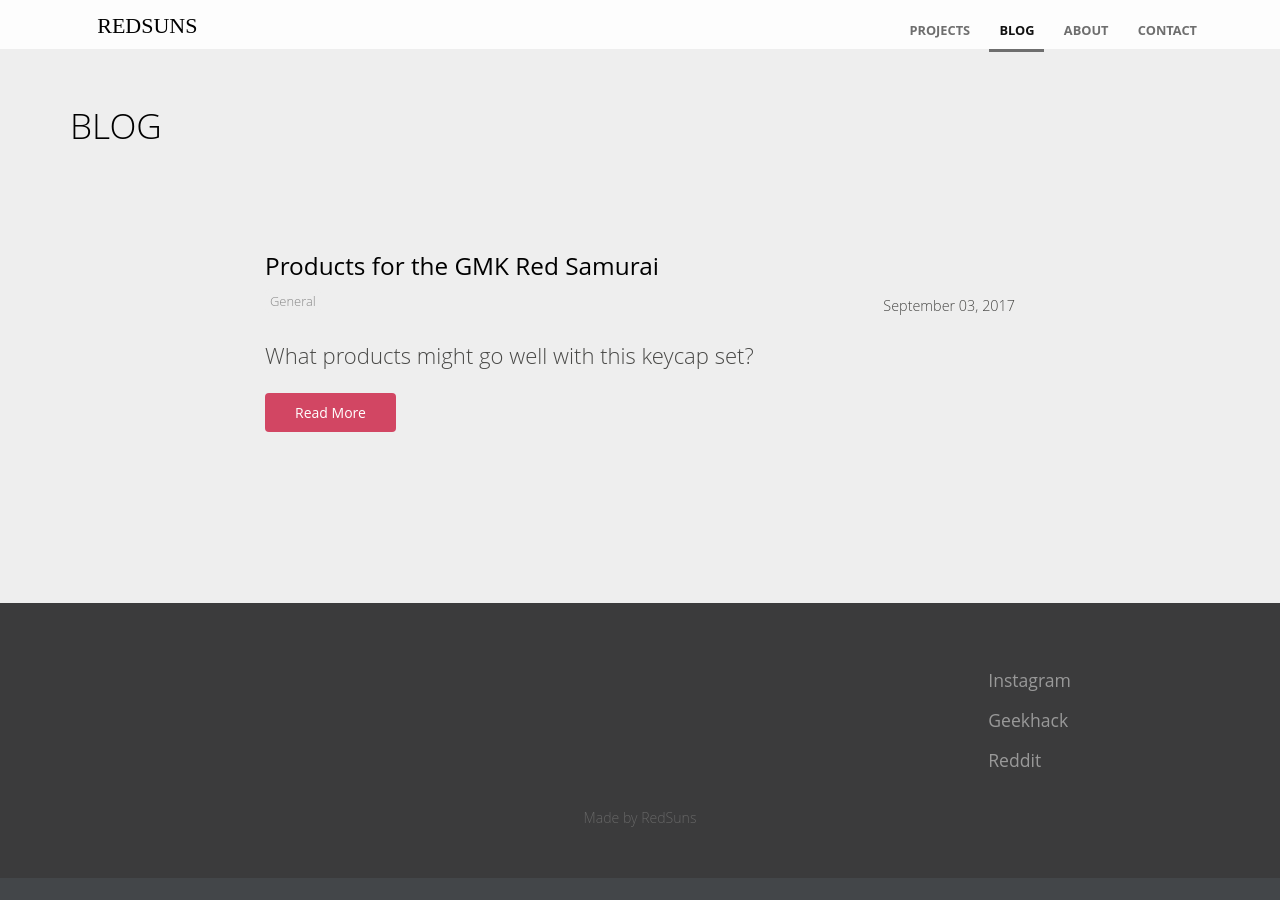
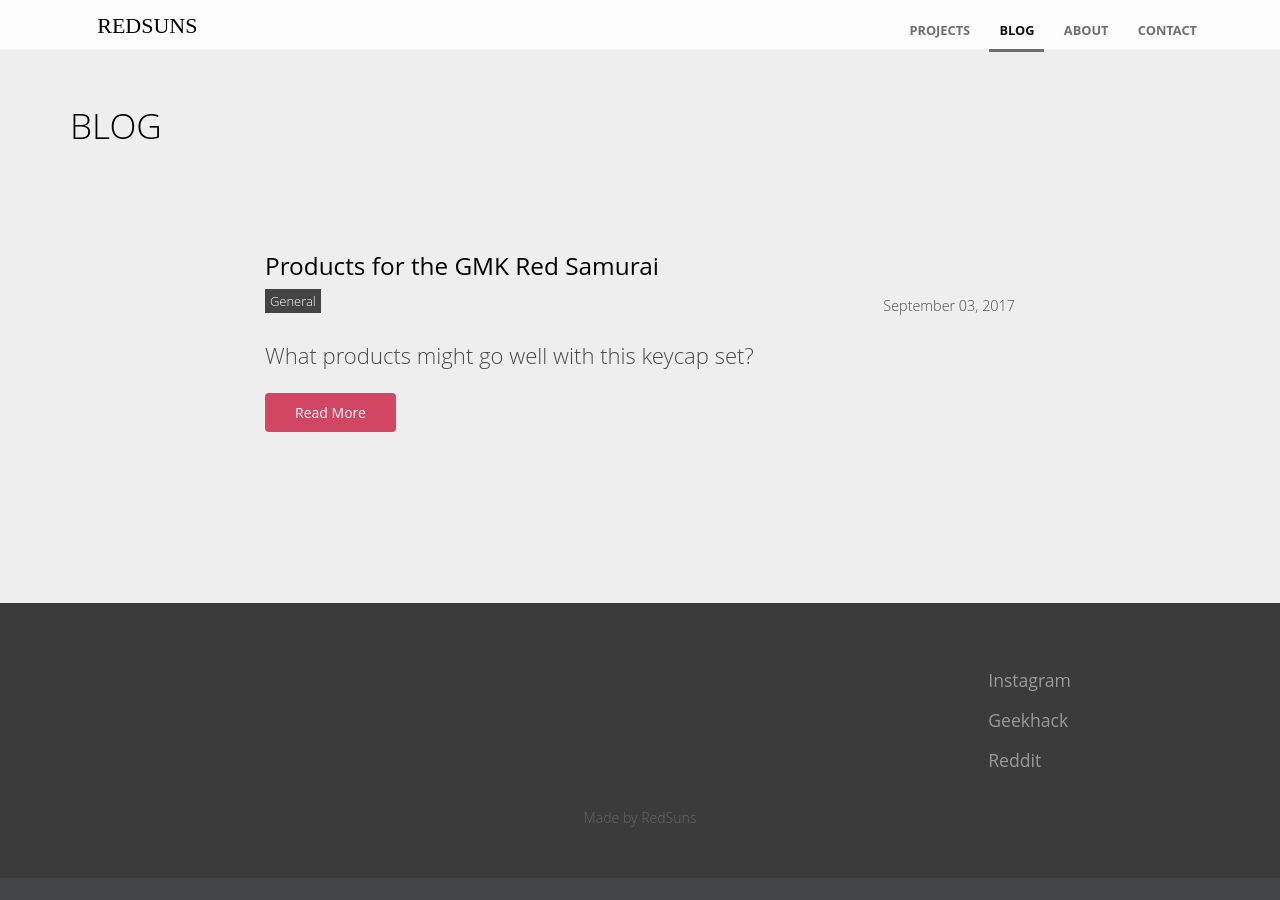
Before and after one commit to RedSunsRMK/redsunsrmk.github.io, a Jekyll site: the page built from blog/index.html, in a window 1280 px wide. Built offline with Jekyll 4.4.1, drawn with Linux system fonts in a browser that asks for light colours; the list of posts is cut into pages by our own code.

Commit message:
Update blog.scss

```diff
--- a/_sass/blog.scss
+++ b/_sass/blog.scss
@@ -105,11 +105,11 @@
 .blog-filter {
 	text-align: center;
 	a {
-    background: #eee;
+    background: #444;
     padding: 3px 5px;
     font-size: .9em;
-    border-radius: 5px;
-    color: #888;
+    border-radius: 0px;
+    color: #fff;
 		transition: .2s ease-in-out;
 
 		&:hover {
```
